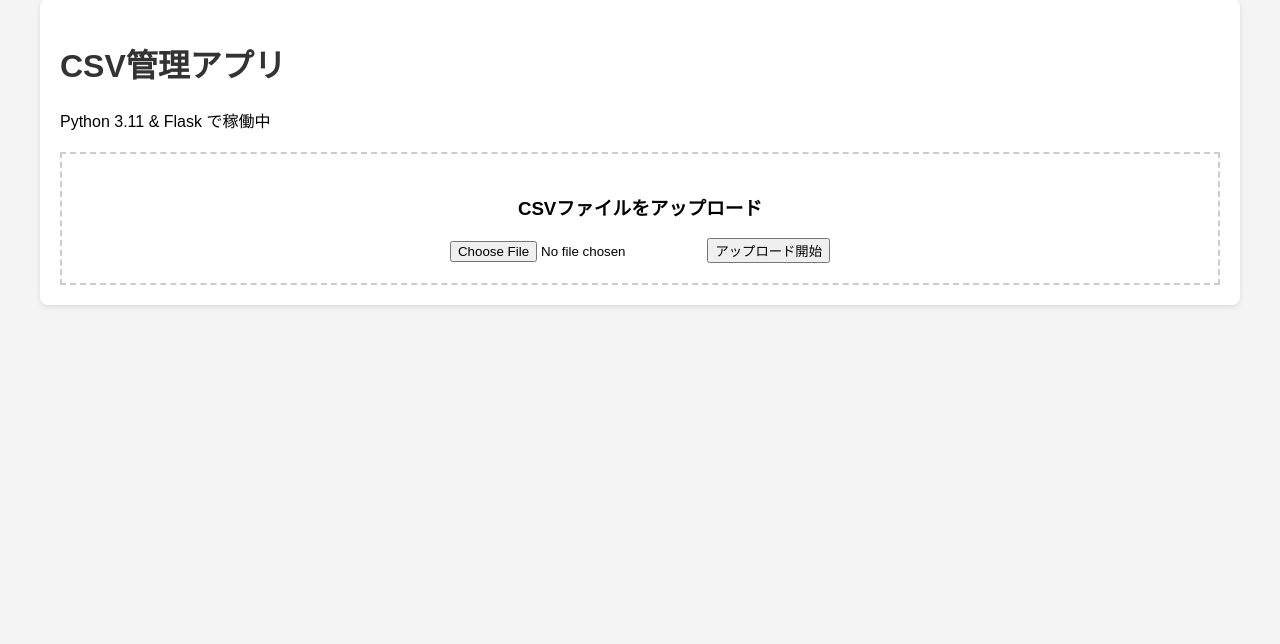
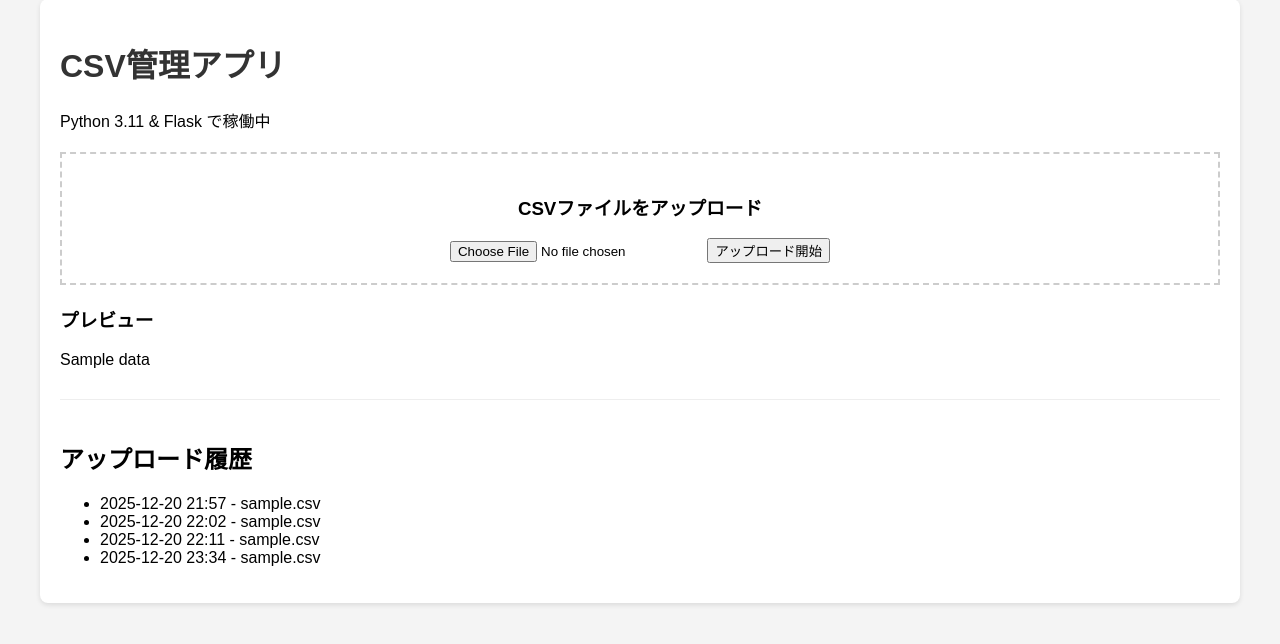
Before and after one commit to n-saito-dev/csv-web-app, a Flask app: template templates/index.html in a window 1280 px wide. Shown: the part 41-685 px from the top of the page. Run offline with Flask 3, Linux system fonts and the light colour scheme; the template is opened without the code that fills it: values that come from a table or form of the project are taken from there, most other values are stand-ins (such as "Sample title", 1, 10 or a date in 2020).

Commit message:
Python 3.11へ環境をアップグレードし、DBとデザインを反映

```diff
--- a/app.py
+++ b/app.py
@@ -1,46 +1,47 @@
 from flask import Flask, render_template, request # requestを追加
 import pandas as pd # pandasをインポート
-import io # メモリ上でファイルを扱うための道具
+from flask_sqlalchemy import SQLAlchemy
+from datetime import datetime
 
 app = Flask(__name__)
 
-@app.route('/')
+# データベースの保存先(同じフォルダ内の csv_history.db というファイルに保存する)
+app.config['SQLALCHEMY_DATABASE_URI'] = 'sqlite:///csv_history.db'
+app.config['SQLALCHEMY_TRACK_MODIFICATIONS'] = False
+
+db = SQLAlchemy(app)
+
+# データベースの設計図(履歴を保存するテーブル)
+class UploadHistory(db.Model):
+    id = db.Column(db.Integer, primary_key=True)
+    filename = db.Column(db.String(100), nullable=False) # ファイル名
+    upload_at = db.Column(db.DateTime, default=datetime.now) # アップロード日時
+
+# データベースファイルを自動作成する魔法の命令
+with app.app_context():
+    db.create_all()
+
+@app.route('/', methods=['GET', 'POST'])
 def index():
-    # templatesフォルダの中のindex.htmlを表示させる
-    return render_template('index.html')
+    data = None
+    if request.method == 'POST':
+        file = request.files.get('file')
+        if file and file.filename.endswith('.csv'):
+            # 1. データベースに履歴を保存
+            new_history = UploadHistory(filename=file.filename)
+            db.session.add(new_history)
+            db.session.commit()
 
-# アップロードされたファイルを受け取るための「住所」を作る
-@app.route('/upload', methods=['POST'])
-def upload_file():
-    # 画面から送られてきたファイルを取得
-    file = request.files.get('file')
+            # 2. CSVを読み込んで表示
+            df = pd.read_csv(file)
+            data = df.to_html(classes='table table-striped', index=False, border=1)
 
-    if file and file.filename.endswith('.csv'):
-        # 1. アップロードされたCSVを読み込む
-        # (ファイルの実体ではなく「データの中身」を直接読み込んでいます)
-        df = pd.read_csv(file)
+    # --- ここを追加:データベースからすべての履歴を取得する ---
+    histories = UploadHistory.query.order_by(UploadHistory.upload_at.desc()).all()
+    # -------------------------------------------------
 
-        # 2. 前回の加工ロジックを実行!
-        # 名前を大文字にする (カラム名が 'name' の場合)
-        if 'name' in df.columns:
-            df['name'] = df['name'].str.upper()
-
-        # 年齢を+1する (カラム名が 'age' の場合)
-        if 'age' in df.columns:
-            # errors='coerce' は、もし数字じゃない文字が入っていてもエラーにせず無視する
-            df['age'] = pd.to_numeric(df['age'], errors='coerce') + 1
-
-        # 3. 加工した結果を「HTMLの表」に変換する
-        # index=False は、左端の行番号を表示しない設定です
-        data_html = df.to_html(classes='table table-striped', index=False)
-
-        return f"""
-            <h1>加工完了!</h1>
-            <div style="margin-bottom: 20px;">{data_html}</div>
-            <a href="/">戻る</a>
-        """
-
-    return "CSVファイルをアップロードしてください"
+    # histories=histories を追加してHTMLに送る
+    return render_template('index.html', data=data, histories=histories)
 
 if __name__ == "__main__":
     app.run(debug=True)
--- a/templates/index.html
+++ b/templates/index.html
@@ -27,7 +27,32 @@
             padding: 20px;
             text-align: center;
             margin-top: 20px;
+            margin-bottom: 20px;
         }
+
+        .history-section {
+            margin-top: 30px;
+            padding-top: 20px;
+            border-top: 1px solid #eee;
+        }
+
+        table {
+            width: 100%;
+            border-collapse: collapse;
+            margin-top: 10px;
+            background-color: white;
+        }
+        th, td {
+            border: 1px solid #ccc;
+            padding: 12px;
+            text-align: center;
+        }
+
+        th {
+            background-color: #eee;
+            color: #333;
+        }
+
     </style>
 </head>
 
@@ -36,13 +61,31 @@
         <h1>CSV管理アプリ</h1>
         <p>Python 3.11 & Flask で稼働中</p>
 
-    <form action="/upload" method="POST" enctype="multipart/form-data">
-        <div class="upload-section">
-            <h3>CSVファイルをアップロード</h3>
-            <input type="file" name="file">
-            <button type="submit">アップロード開始</button>
+        <form action="/" method="POST" enctype="multipart/form-data">
+            <div class="upload-section">
+                <h3>CSVファイルをアップロード</h3>
+                <input type="file" name="file">
+                <button type="submit">アップロード開始</button>
+            </div>
+        </form>
+
+        {% if data %}
+        <h3>プレビュー</h3>
+        <div style="overflow-x: auto;">
+            {{ data | safe }}
         </div>
-    </form>
+        {% endif %}
+
+        <div class="history-section">
+            <h2>アップロード履歴</h2>
+            <ul>
+                {% for h in histories %}
+                <li>{{ h.upload_at.strftime('%Y-%m-%d %H:%M') }} - {{ h.filename }}</li>
+                {% else %}
+                <li>履歴はまだありません</li>
+                {% endfor %}
+            </ul>
+        </div>
     </div>
 </body>
 
```
Also changed, not shown: instance/csv_history.db (added).
